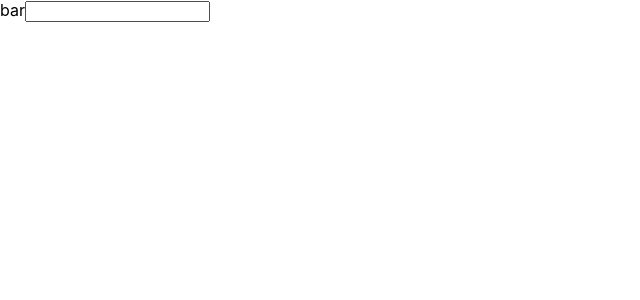
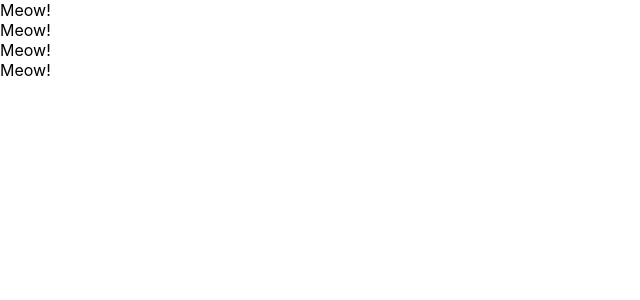
Before and after one commit to bibimuu/UdemyReact, a React (Create React App) app: page / in a window 1280 px wide. Shown: the top 300 px of the page, without its empty margins (0-640 px from the left). Built offline with nearby package versions, Linux system fonts and the light colour scheme.

Commit message:
create class component and functional component

```diff
--- a/src/App.js
+++ b/src/App.js
@@ -1,12 +1,40 @@
 import React from 'react';
 
-function App() {
+// function App() {
+//   return (
+//     <>
+//       <label htmlFor="barr">bar</label>
+//       <input type="text" id="barr" onChange={() => {console.log("aaa")}} />
+//     </>
+//   );
+// }
+
+const App = () => {
   return (
-    <>
-      <label htmlFor="barr">bar</label>
-      <input type="text" id="barr" onChange={() => {console.log("aaa")}} />
-    </>
-  );
+    <div>
+      <Cat/>
+      <Cat/>
+      <Cat/>
+      <Cat/>
+    </div>
+  )
 }
 
+const Cat = () => {
+  return (
+    <div>Meow!</div>
+  )
+}
+
+// class App extends Component {
+//   render() {
+//     return (
+//       <>
+//         <label htmlFor="barr">bar</label>
+//         <input type="text" id="barr" onChange={() => {console.log("aaa")}} />
+//       </>
+//     )
+//   }
+// }
+
 export default App;
```
